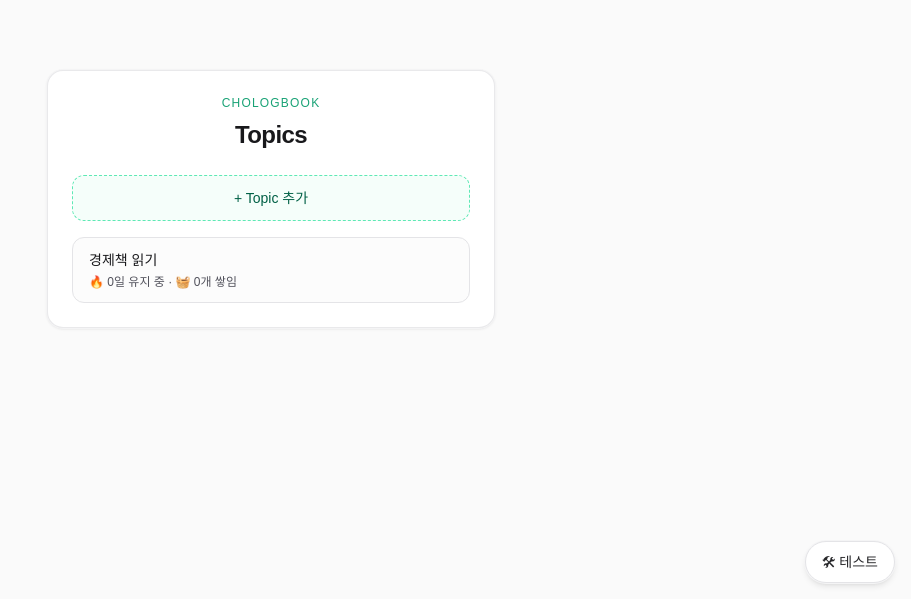
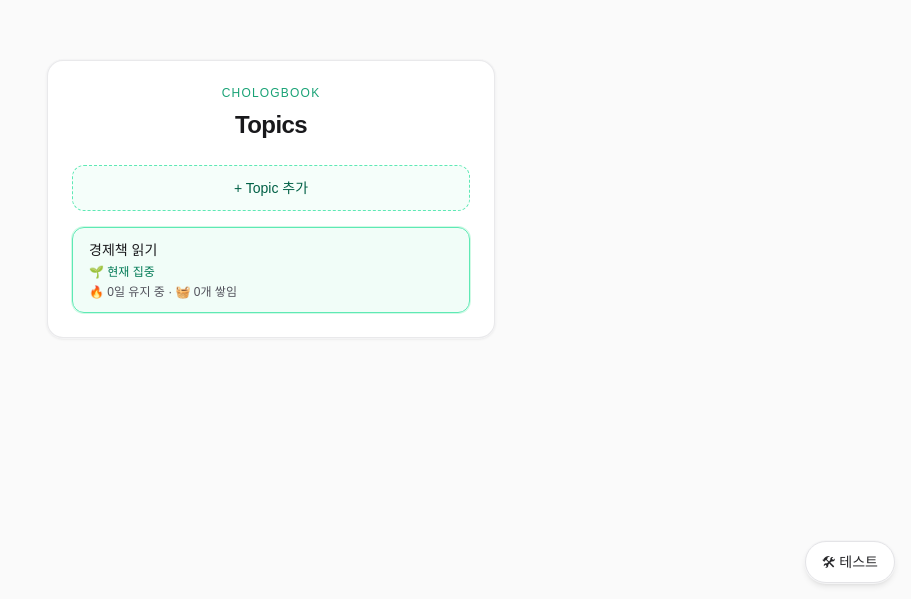
Before and after one commit to kimfield98/chologbook, a Next.js app: page / in a window 1280 px wide. Shown: the part 201-800 px from the top of the page, without its empty margins (369-1280 px from the left). Built offline with nearby package versions, Linux system fonts and the light colour scheme.

Commit message:
Enhance Home component to maintain focus context across navigation by introducing lastFocusTopicId, improving user experience with visual indicators for current focus and streamlined topic management.

```diff
--- a/app/page.tsx
+++ b/app/page.tsx
@@ -70,6 +70,16 @@ export default function Home() {
   ]);
   /** null이면 홈, 값이면 해당 Topic 상세 */
   const [selectedTopicId, setSelectedTopicId] = useState<string | null>(null);
+  /**
+   * UX 의도: "지금 내가 쌓고 있는 흐름은 이 Topic이다"를 홈에서도 이어서 보여 줌.
+   * - 상세 화면으로 들어갈 때마다 갱신한다 (리스트 클릭 시 setLastFocusTopicId).
+   * - 홈으로 나오면 selectedTopicId는 null이 되므로, 집중 표시만으로는 부족하다.
+   *   그래서 마지막으로 연 상세 Topic id를 따로 기억해, 홈 리스트에서 🌱·강조 스타일에 쓴다.
+   * - 초기값 "1": 기본 Topic 하나만 있을 때도 첫 화면에서 집중 맥락이 끊기지 않게 함.
+   */
+  const [lastFocusTopicId, setLastFocusTopicId] = useState<string | null>(
+    "1",
+  );
 
   /** 테스트 UI·동작 게이트 */
   const [isTestMode, setIsTestMode] = useState(true);
@@ -273,6 +283,8 @@ export default function Home() {
       logs: [],
     };
     setTopics((prev) => [...prev, newTopic]);
+    // 새로 만든 Topic을 곧바로 "집중 흐름"으로 인식하도록 집중 id도 맞춤
+    setLastFocusTopicId(newTopic.id);
     setNewTopicName("");
     setNewTopicOpen(false);
     console.log("Topic 생성됨:", newTopic);
@@ -282,6 +294,12 @@ export default function Home() {
   const showMinorHint = logs.length >= 3;
 
   const isHome = selectedTopicId === null;
+  /**
+   * 홈 리스트에서 "🌱 현재 집중"·emerald 강조에 쓰는 id.
+   * - 상세에 있을 때: selectedTopicId가 곧 집중 Topic (네비게이션 상태와 일치).
+   * - 홈에 있을 때: null이므로 lastFocusTopicId로 "방금까지 들여다보던 흐름"을 유지.
+   */
+  const focusVisualId = selectedTopicId ?? lastFocusTopicId ?? undefined;
 
   return (
     <div className="relative flex min-h-full flex-1 flex-col items-center justify-center bg-zinc-50 px-4 py-12 text-zinc-900">
@@ -307,6 +325,10 @@ export default function Home() {
 
             {newTopicOpen ? (
               <div className="mt-3 space-y-2 rounded-xl border border-zinc-200 bg-zinc-50/80 p-3">
+                {/* Topic 추가 = 기능이 아니라 "새 루틴/흐름을 시작한다"는 의도를 짧게 전달 */}
+                <p className="text-xs text-zinc-500">
+                  반복하고 싶은 습관이나 기록을 하나 만들어보세요
+                </p>
                 <label className="block text-xs font-medium text-zinc-600">
                   새 Topic 이름
                 </label>
@@ -351,16 +373,33 @@ export default function Home() {
               {topics.map((topic) => {
                 const s = computeStreak(topic.logs.map((l) => l.date));
                 const lastLog = topic.logs[topic.logs.length - 1];
+                // 여러 Topic 중에서도 "지금 이 흐름에 집중 중"인 한 줄을 시각·카피로 고정
+                const isCurrentFocus =
+                  focusVisualId !== undefined && topic.id === focusVisualId;
                 return (
                   <li key={topic.id}>
                     <button
                       type="button"
-                      onClick={() => setSelectedTopicId(topic.id)}
-                      className="flex w-full flex-col items-stretch gap-1 rounded-xl border border-zinc-200 bg-zinc-50/50 px-4 py-3 text-left text-sm transition hover:border-emerald-200 hover:bg-emerald-50/30"
+                      onClick={() => {
+                        // 집중 id를 상세 진입과 동시에 맞춤 → 홈으로 돌아와도 같은 카드가 🌱 유지
+                        setLastFocusTopicId(topic.id);
+                        setSelectedTopicId(topic.id);
+                      }}
+                      className={`flex w-full flex-col items-stretch gap-1 rounded-xl px-4 py-3 text-left text-sm transition ${
+                        isCurrentFocus
+                          ? // emerald: 목록 속에서도 "내가 쌓는 주된 루틴"이 한눈에 들어오게
+                            "border border-emerald-300 bg-emerald-50/70 ring-1 ring-emerald-100 hover:border-emerald-400 hover:bg-emerald-50"
+                          : "border border-zinc-200 bg-zinc-50/50 hover:border-emerald-200 hover:bg-emerald-50/30"
+                      }`}
                     >
                       <span className="truncate font-medium text-zinc-900">
                         {topic.title}
                       </span>
+                      {isCurrentFocus ? (
+                        <p className="text-xs font-medium text-emerald-700">
+                          🌱 현재 집중
+                        </p>
+                      ) : null}
                       <span className="text-xs text-zinc-600">
                         🔥 {s}일 유지 중 · 🧺 {topic.logs.length}개 쌓임
                       </span>
```
